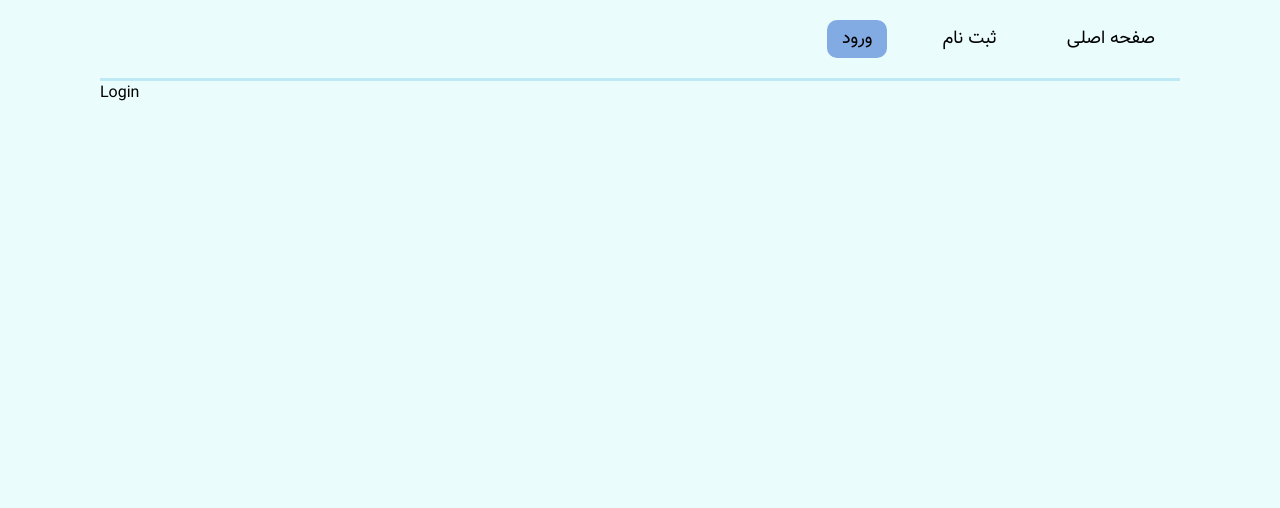
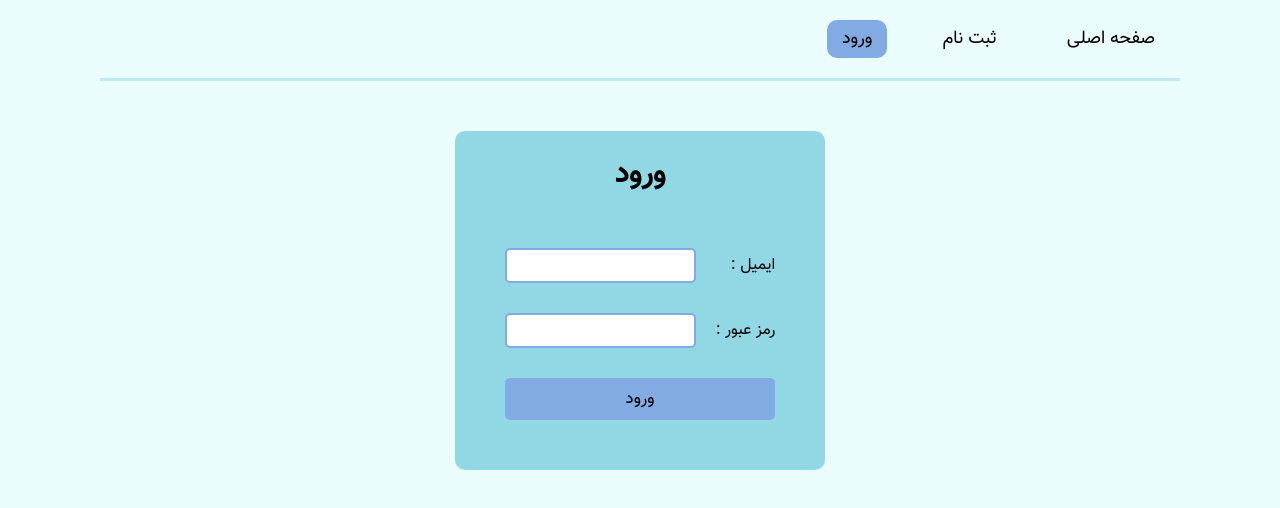
Before and after one commit to Alivolley/drug-list, a React (Create React App) app: page /login in a window 1280 px wide. Shown: the top 508 px of the page. Built offline with nearby package versions, Linux system fonts and the light colour scheme.

Commit message:
login template finished

```diff
--- a/src/pages/Login/Login.css
+++ b/src/pages/Login/Login.css
@@ -0,0 +1,45 @@
+.login {
+   direction: rtl;
+   width: fit-content;
+   margin: 5rem auto;
+   background-color: #91d8e4;
+   padding: 2rem 5rem 5rem 5rem;
+   border-radius: 1rem;
+}
+
+.login-title {
+   text-align: center;
+   font-size: 3rem;
+   margin-bottom: 5rem;
+}
+
+.login-form {
+   display: flex;
+   flex-direction: column;
+   gap: 3rem;
+}
+
+.login-filed {
+   display: flex;
+   justify-content: space-between;
+   align-items: center;
+   gap: 2rem;
+}
+
+.login-filed__label {
+}
+
+.login-filed__input {
+   padding: 0.5rem 1rem;
+   border-radius: 0.5rem;
+   border: 0.2rem solid #82aae3;
+}
+
+.login-btn {
+   border: none;
+   background-color: #82aae3;
+   padding: 0.8rem;
+   border-radius: 0.5rem;
+   font-size: 1.7rem;
+   cursor: pointer;
+}
--- a/src/pages/Login/Login.jsx
+++ b/src/pages/Login/Login.jsx
@@ -2,7 +2,27 @@ import React from "react";
 import "./Login.css";
 
 const Login = () => {
-   return <div>Login</div>;
+   return (
+      <div className="login">
+         <h3 className="login-title">ورود</h3>
+         <form className="login-form">
+            <div className="login-filed">
+               <label htmlFor="" className="login-filed__label">
+                  ایمیل :
+               </label>
+               <input type="text" className="login-filed__input" />
+            </div>
+            <div className="login-filed">
+               <label htmlFor="" className="login-filed__label">
+                  رمز عبور :
+               </label>
+               <input type="text" className="login-filed__input" />
+            </div>
+
+            <button className="login-btn">ورود</button>
+         </form>
+      </div>
+   );
 };
 
 export default Login;
--- a/src/pages/SignUp/SignUp.jsx
+++ b/src/pages/SignUp/SignUp.jsx
@@ -14,13 +14,13 @@ const SignUp = () => {
             </div>
             <div className="signUp-filed">
                <label htmlFor="" className="signUp-filed__label">
-                  رمز عبور :
+                  ایمیل :
                </label>
                <input type="text" className="signUp-filed__input" />
             </div>
             <div className="signUp-filed">
                <label htmlFor="" className="signUp-filed__label">
-                  ایمیل :
+                  رمز عبور :
                </label>
                <input type="text" className="signUp-filed__input" />
             </div>
```
